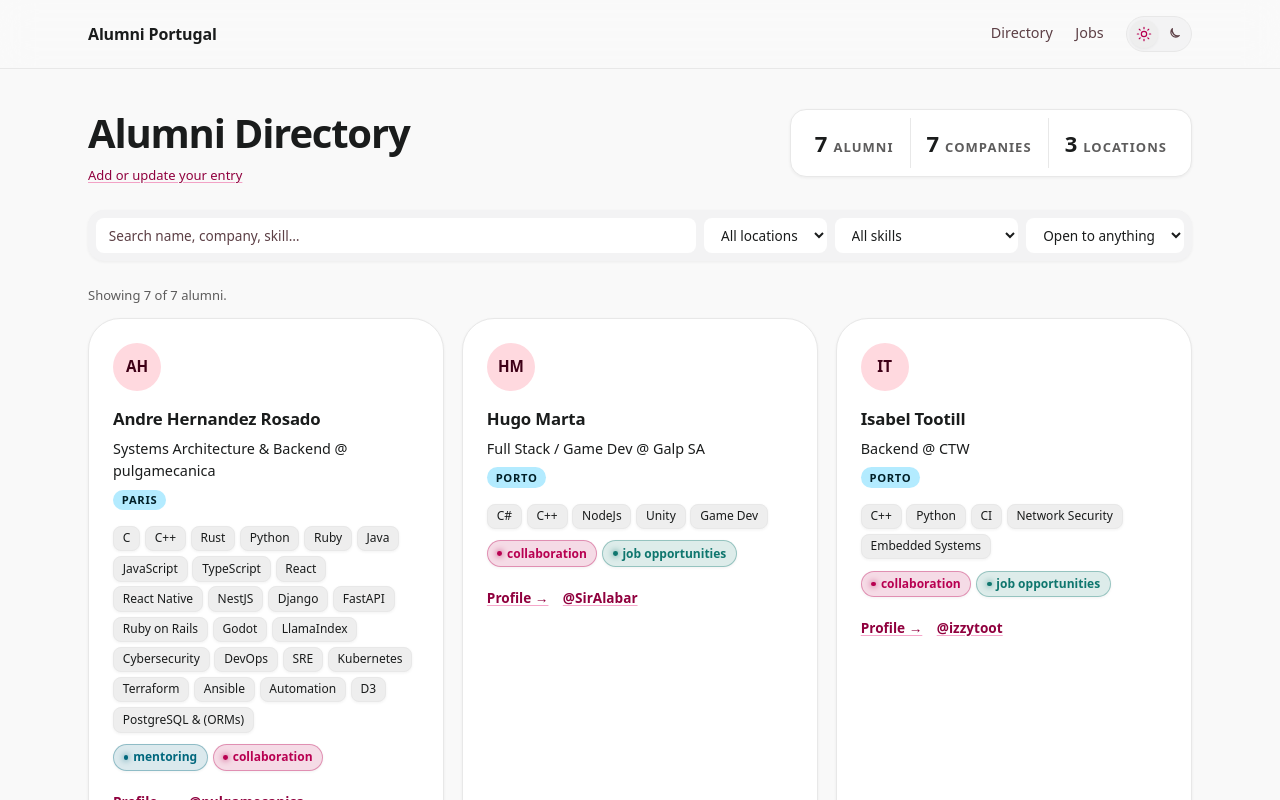
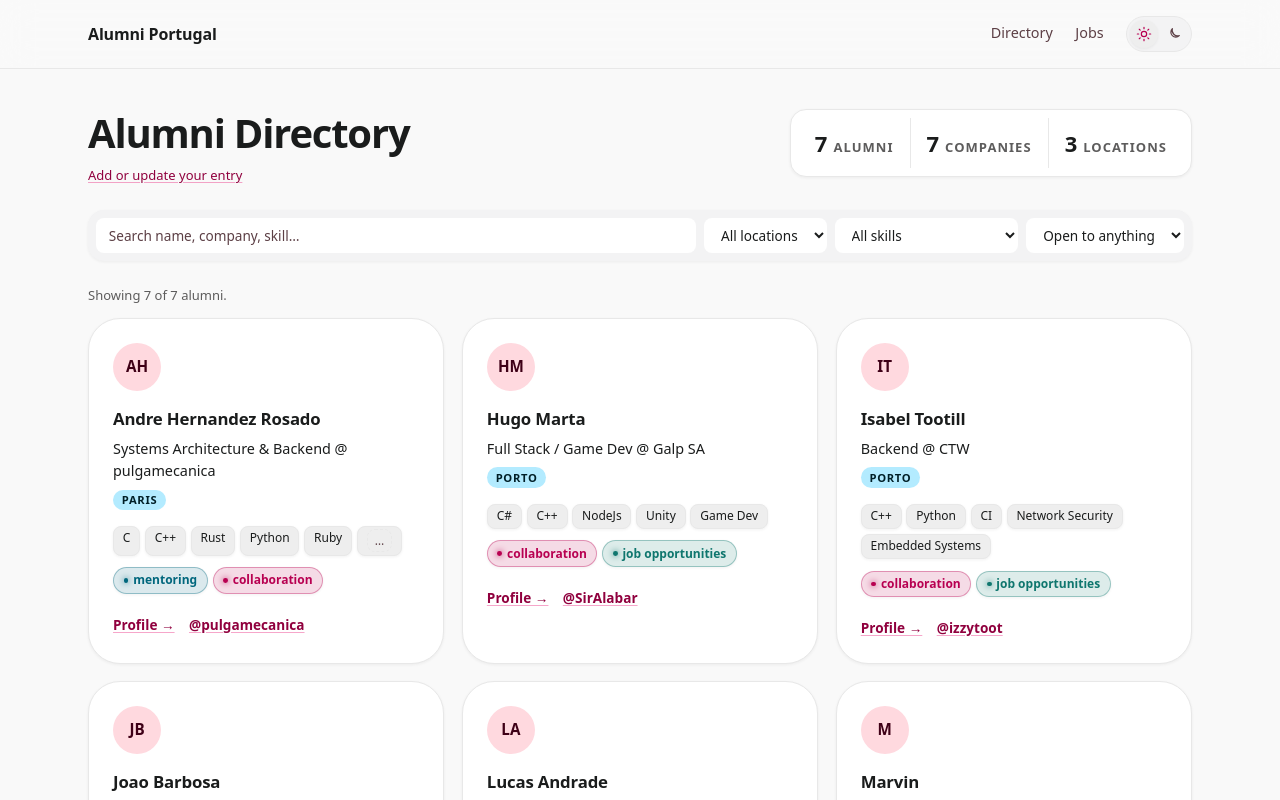
Before and after one commit to AlumniPortugal/AlumniPortugal.github.io, a Next.js app: page /directory in a window 1280 px wide. Shown: the top 800 px of the page. Built offline with nearby package versions, Linux system fonts and the light colour scheme.

Commit message:
fix: trim skills if longer than 5 skills, pressing ellipsis will expand

```diff
--- a/app/directory/DirectoryList.tsx
+++ b/app/directory/DirectoryList.tsx
@@ -16,8 +16,12 @@ function label(value: string) {
   return value.replace(/_/g, ' ');
 }
 
+// Keeps every card the same height; the rest stay available on the tooltip.
+const MAX_SKILLS = 5;
+
 export default function DirectoryList({ people }: { people: Alumni[] }) {
   const [q, setQ] = useState('');
+  const [openSkills, setOpenSkills] = useState<Record<string, boolean>>({});
   const [location, setLocation] = useState('');
   const [skill, setSkill] = useState('');
   const [openTo, setOpenTo] = useState('');
@@ -32,6 +36,9 @@ export default function DirectoryList({ people }: { people: Alumni[] }) {
     () => [...new Set(people.flatMap((p) => p.open_to ?? []))].sort(),
     [people],
   );
+
+  const toggleSkills = (id: string) =>
+    setOpenSkills((prev) => ({ ...prev, [id]: !prev[id] }));
 
   const query = q.trim().toLowerCase();
   const filtered = people.filter((p) => {
@@ -110,9 +117,26 @@ export default function DirectoryList({ people }: { people: Alumni[] }) {
             {a.location ? <p className="where"><span className="badge-soft">{a.location}</span></p> : null}
             {a.skills?.length ? (
               <ul className="chips" aria-label="Skills">
-                {a.skills.map((s) => (
+                {(openSkills[a.intra_username] ? a.skills : a.skills.slice(0, MAX_SKILLS)).map((s) => (
                   <li key={s}>{s}</li>
                 ))}
+                {a.skills.length > MAX_SKILLS ? (
+                  <li>
+                    <button
+                      type="button"
+                      className="chip-more"
+                      onClick={() => toggleSkills(a.intra_username)}
+                      aria-expanded={Boolean(openSkills[a.intra_username])}
+                      aria-label={
+                        openSkills[a.intra_username]
+                          ? 'Show fewer skills'
+                          : `Show ${a.skills.length - MAX_SKILLS} more skills`
+                      }
+                    >
+                      <span aria-hidden="true">{openSkills[a.intra_username] ? '−' : '…'}</span>
+                    </button>
+                  </li>
+                ) : null}
               </ul>
             ) : null}
             {a.open_to?.length ? (
--- a/app/globals.css
+++ b/app/globals.css
@@ -58,6 +58,7 @@ main { width: 100%; max-width: var(--wrap); margin: 0 auto; padding: 2.5rem var(
 a { color: var(--link); text-decoration-color: color-mix(in srgb, var(--primary-ctr) 35%, transparent); text-underline-offset: 2px; }
 a:hover { color: var(--primary); }
 :focus-visible { outline: 2px solid var(--primary-ctr); outline-offset: 3px; border-radius: 6px; }
+
 
 h1 { font-size: clamp(2rem, 3.2vw, 2.5rem); line-height: 1.2; letter-spacing: -0.03em; font-weight: 700; margin: 0 0 1rem; max-width: 28ch; }
 h2 { font-size: 1.375rem; line-height: 1.36; letter-spacing: -0.015em; font-weight: 700; margin: 0 0 .4rem; }
@@ -164,6 +165,8 @@ h2 { font-size: 1.375rem; line-height: 1.36; letter-spacing: -0.015em; font-weig
 .where { margin: 0 0 .4rem; color: var(--muted); font-size: .85rem; }
 .job-title { margin: 0 0 .2rem; font-size: 1.02rem; font-weight: 600; }
 .chips { display: flex; flex-wrap: wrap; gap: .3rem; margin: .25rem 0 0; padding: 0; list-style: none; }
+button.chip-more { display: inline-flex; align-items: center; justify-content: center; min-width: 1.6rem; padding: .15rem .45rem; border: 1px dashed var(--card-border); border-radius: var(--radius-sm); background: transparent; color: var(--muted); font: inherit; font-size: .75rem; line-height: 1.35; cursor: pointer; transition: color .15s, border-color .15s; }
+button.chip-more:hover { color: var(--primary); border-color: var(--primary); }
 .chips li { padding: .15rem .55rem; border-radius: var(--radius-sm); background: var(--surface-container); font-size: .75rem; }
 .pills { display: flex; flex-wrap: wrap; gap: .3rem; margin: .35rem 0 0; padding: 0; list-style: none; }
 .pills li { display: inline-flex; flex-direction: row; align-items: center; gap: .3rem; padding: .2rem .6rem; border-radius: 999px; color: var(--tag-color, var(--primary)); background: color-mix(in srgb, currentColor 14%, transparent); border: 1px solid color-mix(in srgb, currentColor 35%, transparent); font-size: .75rem; font-weight: 600; }
```
